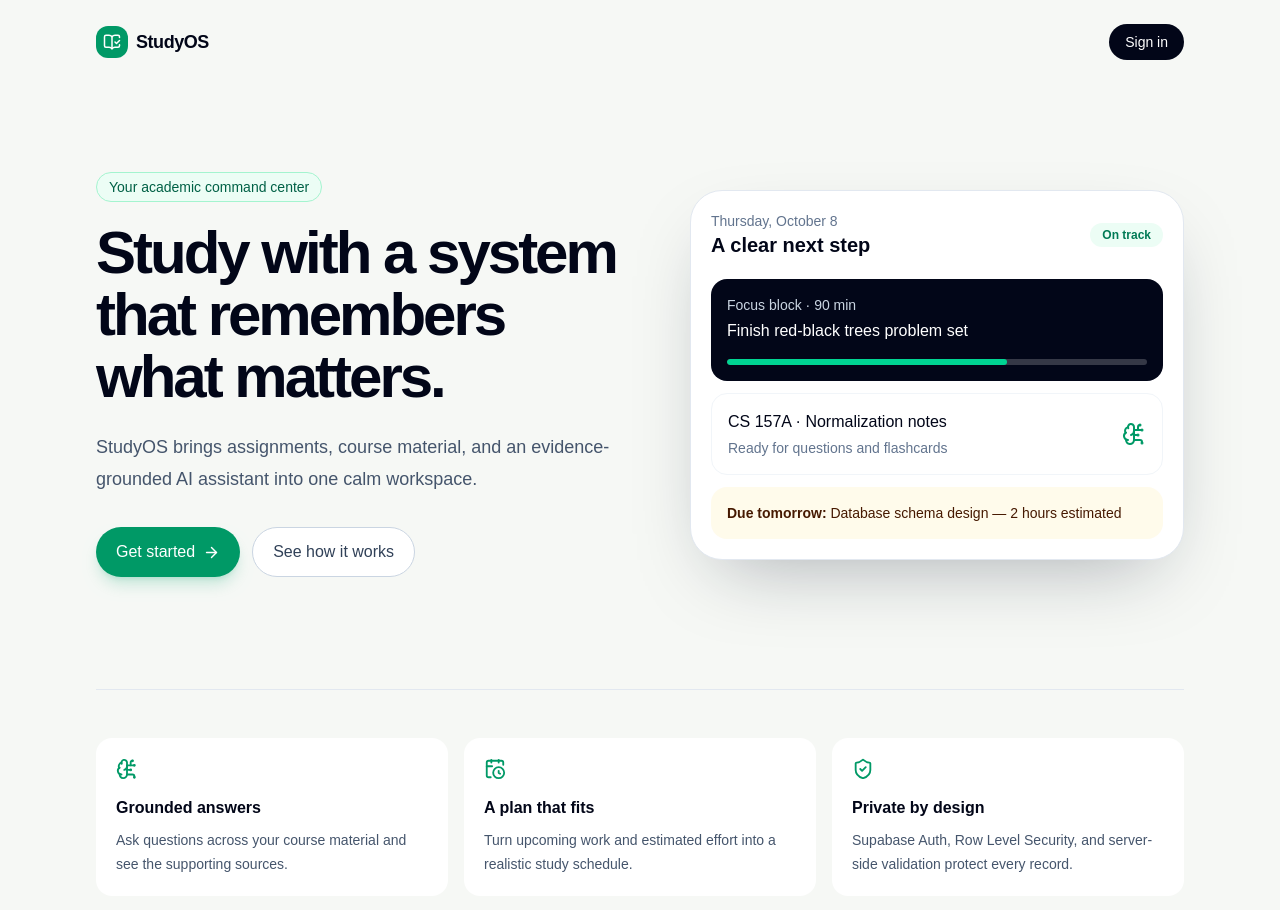
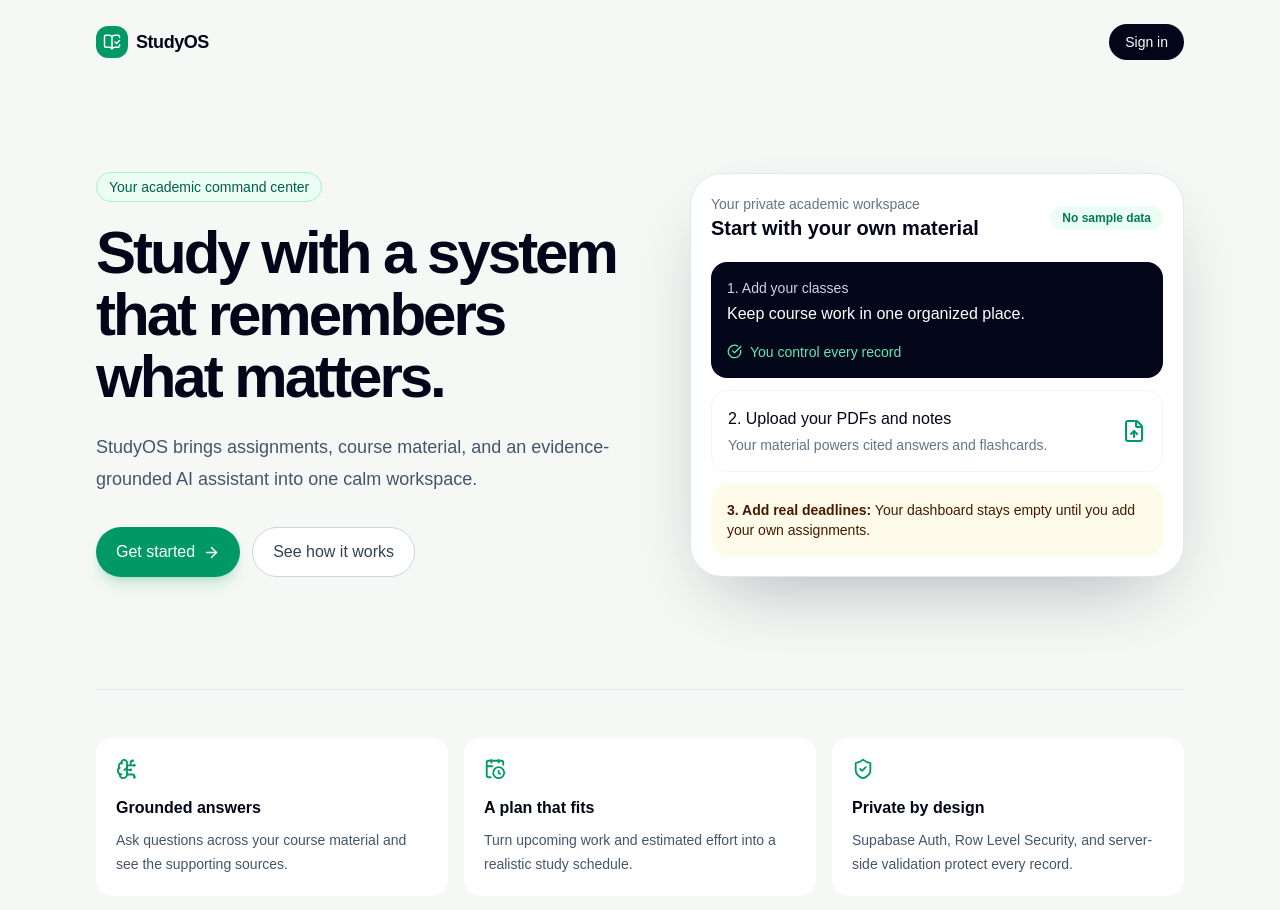
Before and after one commit to tanishqmehra22/AI, a Next.js app: page / in a window 1280 px wide. Shown: the top 910 px of the page. Built offline with nearby package versions, Linux system fonts and the light colour scheme; no server answers.

Commit message:
fix: remove misleading academic sample content

```diff
--- a/app/page.tsx
+++ b/app/page.tsx
@@ -1,6 +1,7 @@
 import Link from "next/link";
-import { ArrowRight, BookOpenCheck, BrainCircuit, CalendarClock, ShieldCheck } from "lucide-react";
+import { ArrowRight, BookOpenCheck, BrainCircuit, CalendarClock, CircleCheckBig, FileUp, ShieldCheck } from "lucide-react";
 import { getAuthenticatedUser } from "@/lib/auth/guards";
+import { isSupabaseConfigured } from "@/lib/supabase/config";
 
 export const dynamic = "force-dynamic";
 
@@ -12,23 +13,26 @@
 
 export default async function Home() {
   const { user } = await getAuthenticatedUser();
+  const configured = isSupabaseConfigured();
+  const primaryHref = user ? "/dashboard" : configured ? "/signup" : "/setup-required";
+  const primaryLabel = user ? "Open workspace" : configured ? "Get started" : "Connect services";
   return (
     <main className="min-h-screen overflow-hidden bg-[#f6f8f5] text-slate-950">
       <div className="mx-auto max-w-6xl px-6 py-6 lg:px-8">
         <nav className="flex items-center justify-between">
           <Link href="/" className="flex items-center gap-2 text-lg font-semibold tracking-tight"><span className="grid size-8 place-items-center rounded-xl bg-emerald-600 text-white"><BookOpenCheck size={18} /></span>StudyOS</Link>
-          <Link className="rounded-full bg-slate-950 px-4 py-2 text-sm font-medium text-white hover:bg-slate-800" href={user ? "/dashboard" : "/login"}>{user ? "Open workspace" : "Sign in"}</Link>
+          <Link className="rounded-full bg-slate-950 px-4 py-2 text-sm font-medium text-white hover:bg-slate-800" href={user ? "/dashboard" : configured ? "/login" : "/setup-required"}>{user ? "Open workspace" : configured ? "Sign in" : "Set up StudyOS"}</Link>
         </nav>
         <section className="grid items-center gap-12 py-20 lg:grid-cols-[1.05fr_.95fr] lg:py-28">
           <div>
             <p className="mb-5 inline-flex rounded-full border border-emerald-200 bg-emerald-50 px-3 py-1 text-sm font-medium text-emerald-800">Your academic command center</p>
             <h1 className="max-w-3xl text-5xl font-semibold leading-[1.03] tracking-[-0.05em] sm:text-6xl">Study with a system that remembers what matters.</h1>
             <p className="mt-6 max-w-xl text-lg leading-8 text-slate-600">StudyOS brings assignments, course material, and an evidence-grounded AI assistant into one calm workspace.</p>
-            <div className="mt-8 flex flex-wrap gap-3"><Link href={user ? "/dashboard" : "/signup"} className="inline-flex items-center gap-2 rounded-full bg-emerald-600 px-5 py-3 font-medium text-white shadow-lg shadow-emerald-600/20 hover:bg-emerald-700">Get started <ArrowRight size={17} /></Link><a href="#how-it-works" className="rounded-full border border-slate-300 bg-white px-5 py-3 font-medium text-slate-700 hover:border-slate-400">See how it works</a></div>
+            <div className="mt-8 flex flex-wrap gap-3"><Link href={primaryHref} className="inline-flex items-center gap-2 rounded-full bg-emerald-600 px-5 py-3 font-medium text-white shadow-lg shadow-emerald-600/20 hover:bg-emerald-700">{primaryLabel} <ArrowRight size={17} /></Link><a href="#how-it-works" className="rounded-full border border-slate-300 bg-white px-5 py-3 font-medium text-slate-700 hover:border-slate-400">See how it works</a></div>
           </div>
           <div className="relative rounded-[2rem] border border-slate-200 bg-white p-5 shadow-[0_30px_80px_-30px_rgba(15,23,42,.35)]">
-            <div className="mb-5 flex items-center justify-between"><div><p className="text-sm text-slate-500">Thursday, October 8</p><h2 className="text-xl font-semibold">A clear next step</h2></div><span className="rounded-full bg-emerald-50 px-3 py-1 text-xs font-semibold text-emerald-700">On track</span></div>
-            <div className="space-y-3"><div className="rounded-2xl bg-slate-950 p-4 text-white"><p className="text-sm text-slate-300">Focus block · 90 min</p><p className="mt-1 font-medium">Finish red-black trees problem set</p><div className="mt-4 h-1.5 overflow-hidden rounded-full bg-white/20"><div className="h-full w-2/3 rounded-full bg-emerald-400" /></div></div><div className="flex items-center justify-between rounded-2xl border border-slate-100 p-4"><div><p className="font-medium">CS 157A · Normalization notes</p><p className="mt-1 text-sm text-slate-500">Ready for questions and flashcards</p></div><BrainCircuit className="text-emerald-600" /></div><div className="rounded-2xl bg-amber-50 p-4 text-sm text-amber-950"><span className="font-semibold">Due tomorrow:</span> Database schema design — 2 hours estimated</div></div>
+            <div className="mb-5 flex items-center justify-between"><div><p className="text-sm text-slate-500">Your private academic workspace</p><h2 className="text-xl font-semibold">Start with your own material</h2></div><span className="rounded-full bg-emerald-50 px-3 py-1 text-xs font-semibold text-emerald-700">No sample data</span></div>
+            <div className="space-y-3"><div className="rounded-2xl bg-slate-950 p-4 text-white"><p className="text-sm text-slate-300">1. Add your classes</p><p className="mt-1 font-medium">Keep course work in one organized place.</p><div className="mt-4 flex items-center gap-2 text-sm text-emerald-300"><CircleCheckBig size={15} />You control every record</div></div><div className="flex items-center justify-between rounded-2xl border border-slate-100 p-4"><div><p className="font-medium">2. Upload your PDFs and notes</p><p className="mt-1 text-sm text-slate-500">Your material powers cited answers and flashcards.</p></div><FileUp className="text-emerald-600" /></div><div className="rounded-2xl bg-amber-50 p-4 text-sm text-amber-950"><span className="font-semibold">3. Add real deadlines:</span> Your dashboard stays empty until you add your own assignments.</div></div>
           </div>
         </section>
         <section id="how-it-works" className="grid gap-4 border-t border-slate-200 py-12 md:grid-cols-3">{highlights.map(({ icon: Icon, title, copy }) => <article key={title} className="rounded-2xl bg-white p-5"><Icon className="mb-4 text-emerald-600" size={22} /><h2 className="font-semibold">{title}</h2><p className="mt-2 text-sm leading-6 text-slate-600">{copy}</p></article>)}</section>
```
